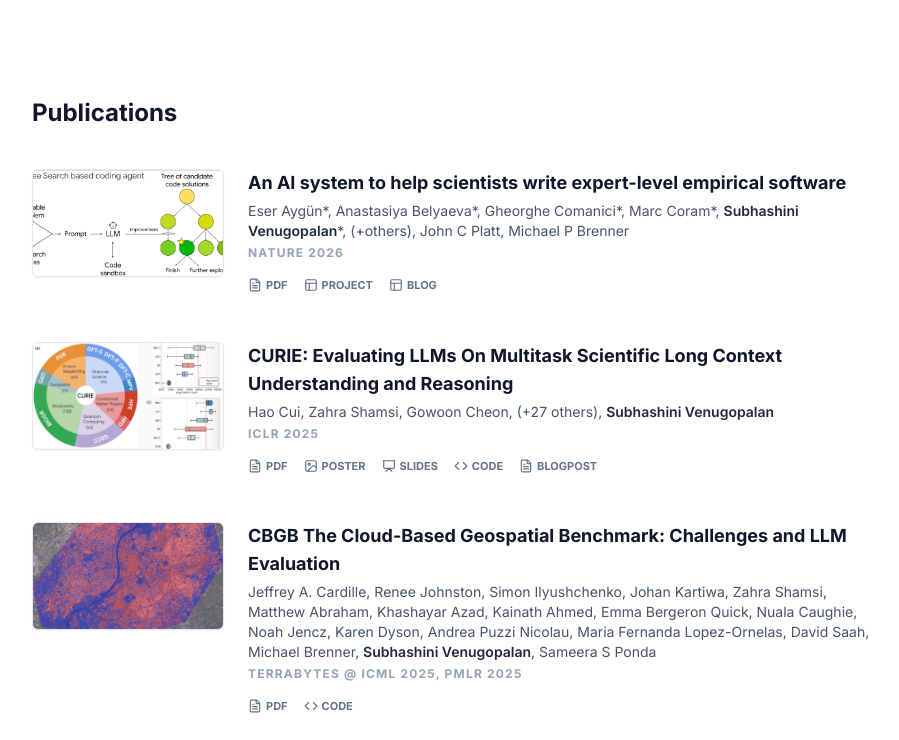
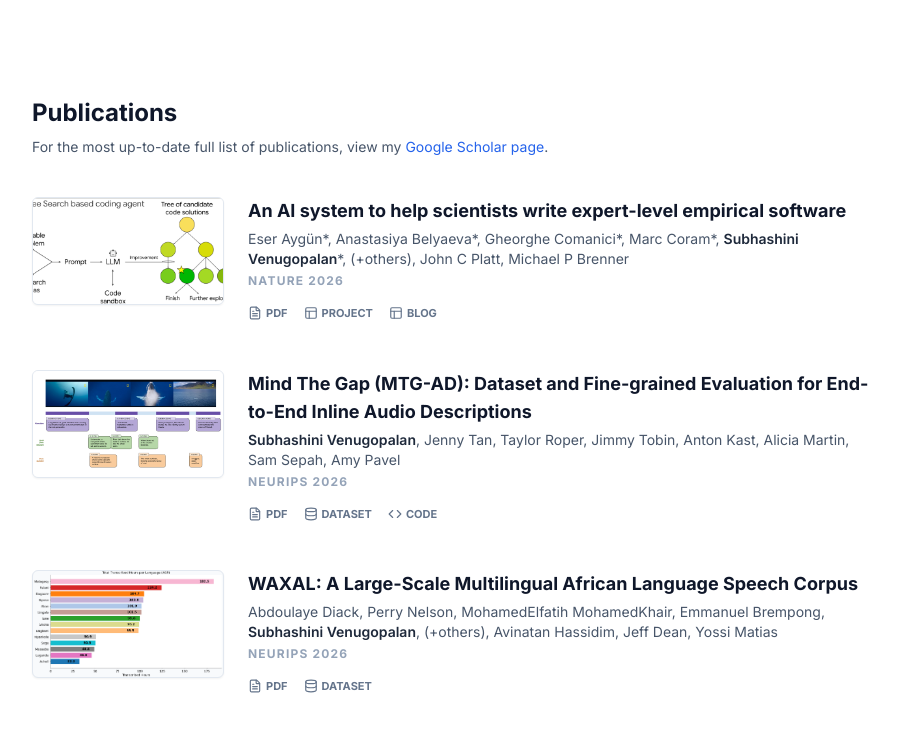
Before and after one commit to vsubhashini/vsubhashini.github.io, a plain HTML site: page index.html in a window 1280 px wide. Shown: the part 1500-2240 px from the top of the page, without its empty margins (184-1083 px from the left). Drawn offline with nearby package versions, Linux system fonts and the light colour scheme.

Commit message:
Add NeurIPS 2026 papers (MTG-AD, WAXAL), Scholar header link, and fix brand icons

```diff
--- a/index.html
+++ b/index.html
@@ -96,11 +96,17 @@
         </i>
        </a>
        <a class="text-slate-400 hover:text-slate-900 transition-colors" href="https://github.com/vsubhashini" target="_blank" title="GitHub">
-        <i class="w-6 h-6" data-lucide="github">
-        </i>
+        <svg class="w-6 h-6" xmlns="http://www.w3.org/2000/svg" width="24" height="24" viewBox="0 0 24 24" fill="none" stroke="currentColor" stroke-width="2" stroke-linecap="round" stroke-linejoin="round" aria-hidden="true">
+         <path d="M15 22v-4a4.8 4.8 0 0 0-1-3.5c3 0 6-2 6-5.5.08-1.25-.27-2.48-1-3.5.28-1.15.28-2.35 0-3.5 0 0-1 0-3 1.5-2.64-.5-5.36-.5-8 0C6 2 5 2 5 2c-.3 1.15-.3 2.35 0 3.5A5.403 5.403 0 0 0 4 9c0 3.5 3 5.5 6 5.5-.39.49-.68 1.05-.85 1.65-.17.6-.22 1.23-.15 1.85v4"/>
+         <path d="M9 18c-4.51 2-5-2-7-2"/>
+        </svg>
        </a>
        <a href="https://www.linkedin.com/in/vsubhashini" target="_blank" class="text-slate-400 hover:text-blue-700 transition-colors" title="LinkedIn">
-           <i data-lucide="linkedin" class="w-6 h-6"></i>
+        <svg class="w-6 h-6" xmlns="http://www.w3.org/2000/svg" width="24" height="24" viewBox="0 0 24 24" fill="none" stroke="currentColor" stroke-width="2" stroke-linecap="round" stroke-linejoin="round" aria-hidden="true">
+         <path d="M16 8a6 6 0 0 1 6 6v7h-4v-7a2 2 0 0 0-2-2 2 2 0 0 0-2 2v7h-4v-7a6 6 0 0 1 6-6z"/>
+         <rect width="4" height="12" x="2" y="9"/>
+         <circle cx="4" cy="4" r="2"/>
+        </svg>
        </a>
        <a class="text-slate-400 hover:text-red-500 transition-colors" href="mailto:vsubhashini@utexas.edu" title="Email">
         <i class="w-6 h-6" data-lucide="mail">
@@ -284,9 +290,14 @@
    </section>
    <!-- Publications Section -->
    <section class="section-anchor mb-24" id="publications">
-    <h2 class="text-2xl font-bold text-slate-900 mb-10">
+    <h2 class="text-2xl font-bold text-slate-900 mb-2">
      Publications
     </h2>
+    <p class="text-sm text-slate-600 mb-10">
+     For the most up-to-date full list of publications, view my
+     <a class="text-blue-600 hover:underline" href="https://scholar.google.com/citations?user=TmWYBeEAAAAJ" target="_blank">
+      Google Scholar page</a>.
+    </p>
     <div class="space-y-16">
      <div class="space-y-12">
 
@@ -319,6 +330,73 @@
              </div>
          </div>
      </div>
+      <!-- Mind The Gap (MTG-AD): Dataset... -->
+      <div class="pub-card flex flex-col md:flex-row gap-6 group">
+       <div class="w-full md:w-48 shrink-0">
+        <div class="pub-image-container shadow-sm group-hover:shadow-md transition-all">
+         <img alt="Mind The Gap (MTG-AD): Dataset and Fine-grained Evaluation for End-to-End Inline Audio Descriptions" onerror="handleImageError(this)" src="imgs/mtg_ad_teaser.png"/>
+        </div>
+       </div>
+       <div class="flex-1">
+        <h3 class="text-lg font-bold text-slate-900 group-hover:text-blue-600 transition-colors mb-1">
+         Mind The Gap (MTG-AD): Dataset and Fine-grained Evaluation for End-to-End Inline Audio Descriptions
+        </h3>
+        <p class="text-sm text-slate-600 mb-1">
+         <span class="font-semibold text-slate-800">Subhashini Venugopalan</span>, Jenny Tan, Taylor Roper, Jimmy Tobin, Anton Kast, Alicia Martin, Sam Sepah, Amy Pavel
+        </p>
+        <p class="text-xs font-bold text-slate-400 uppercase tracking-widest mb-4">
+         NeurIPS 2026
+        </p>
+        <div class="flex flex-wrap gap-4">
+         <a class="inline-flex items-center gap-1 text-[11px] font-bold text-slate-500 hover:text-blue-600 transition-colors" href="https://arxiv.org/abs/2610.39955" target="_blank">
+          <i class="w-3.5 h-3.5" data-lucide="file-text">
+          </i>
+          PDF
+         </a>
+         <a class="inline-flex items-center gap-1 text-[11px] font-bold text-slate-500 hover:text-blue-600 transition-colors" href="https://huggingface.co/datasets/google/mind-the-gap-inline-ad" target="_blank">
+          <i class="w-3.5 h-3.5" data-lucide="database">
+          </i>
+          DATASET
+         </a>
+         <a class="inline-flex items-center gap-1 text-[11px] font-bold text-slate-500 hover:text-blue-600 transition-colors" href="https://github.com/google/mtg-ad" target="_blank">
+          <i class="w-3.5 h-3.5" data-lucide="code">
+          </i>
+          CODE
+         </a>
+        </div>
+       </div>
+      </div>
+      <!-- WAXAL: A Large-Scale Multiling... -->
+      <div class="pub-card flex flex-col md:flex-row gap-6 group">
+       <div class="w-full md:w-48 shrink-0">
+        <div class="pub-image-container shadow-sm group-hover:shadow-md transition-all">
+         <img alt="WAXAL: A Large-Scale Multilingual African Language Speech Corpus" onerror="handleImageError(this)" src="imgs/waxal_transcribed_asr.png"/>
+        </div>
+       </div>
+       <div class="flex-1">
+        <h3 class="text-lg font-bold text-slate-900 group-hover:text-blue-600 transition-colors mb-1">
+         WAXAL: A Large-Scale Multilingual African Language Speech Corpus
+        </h3>
+        <p class="text-sm text-slate-600 mb-1">
+         Abdoulaye Diack, Perry Nelson, MohamedElfatih MohamedKhair, Emmanuel Brempong, <span class="font-semibold text-slate-800">Subhashini Venugopalan</span>, (+others), Avinatan Hassidim, Jeff Dean, Yossi Matias
+        </p>
+        <p class="text-xs font-bold text-slate-400 uppercase tracking-widest mb-4">
+         NeurIPS 2026
+        </p>
+        <div class="flex flex-wrap gap-4">
+         <a class="inline-flex items-center gap-1 text-[11px] font-bold text-slate-500 hover:text-blue-600 transition-colors" href="https://arxiv.org/abs/2602.02734" target="_blank">
+          <i class="w-3.5 h-3.5" data-lucide="file-text">
+          </i>
+          PDF
+         </a>
+         <a class="inline-flex items-center gap-1 text-[11px] font-bold text-slate-500 hover:text-blue-600 transition-colors" href="https://huggingface.co/datasets/google/WaxalNLP" target="_blank">
+          <i class="w-3.5 h-3.5" data-lucide="database">
+          </i>
+          DATASET
+         </a>
+        </div>
+       </div>
+      </div>
       <!-- CURIE: Evaluating LLMs On Mult... -->
       <div class="pub-card flex flex-col md:flex-row gap-6 group">
        <div class="w-full md:w-48 shrink-0">
@@ -928,8 +1006,9 @@ Christopher J. Hunter,
           PDF
          </a>
          <a class="inline-flex items-center gap-1 text-[11px] font-bold text-slate-500 hover:text-blue-600 transition-colors" href="https://twitter.com/nyscf/status/1507363858884743175?cxt=HHwWjsCywa_cnespAAAA" target="_blank">
-          <i class="w-3.5 h-3.5" data-lucide="twitter">
-          </i>
+          <svg class="w-3.5 h-3.5" xmlns="http://www.w3.org/2000/svg" width="24" height="24" viewBox="0 0 24 24" fill="none" stroke="currentColor" stroke-width="2" stroke-linecap="round" stroke-linejoin="round" aria-hidden="true">
+           <path d="M22 4s-.7 2.1-2 3.4c1.6 10-9.4 17.3-18 11.6 2.2.1 4.4-.6 6-2C3 15.5.5 9.6 3 5c2.2 2.6 5.6 4.1 9 4-.9-4.2 4-6.6 7-3.8 1.1 0 3-1.2 3-1.2z"/>
+          </svg>
           TWEET
          </a>
         </div>
```
Also changed, not shown: imgs/mtg_ad_teaser.png (added), imgs/waxal_transcribed_asr.png (added).
